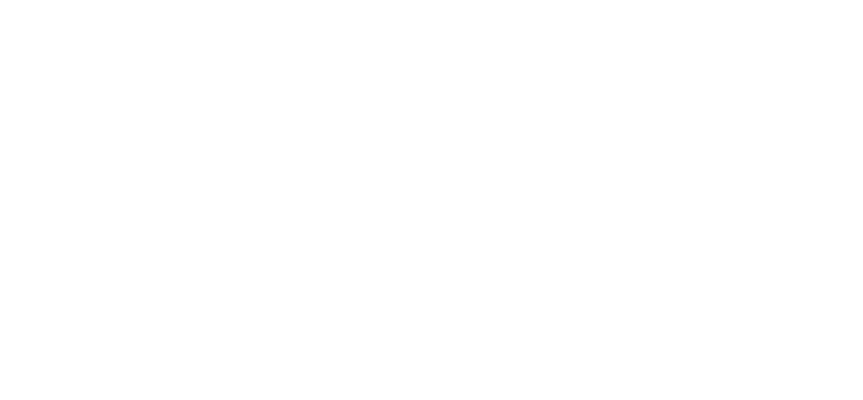
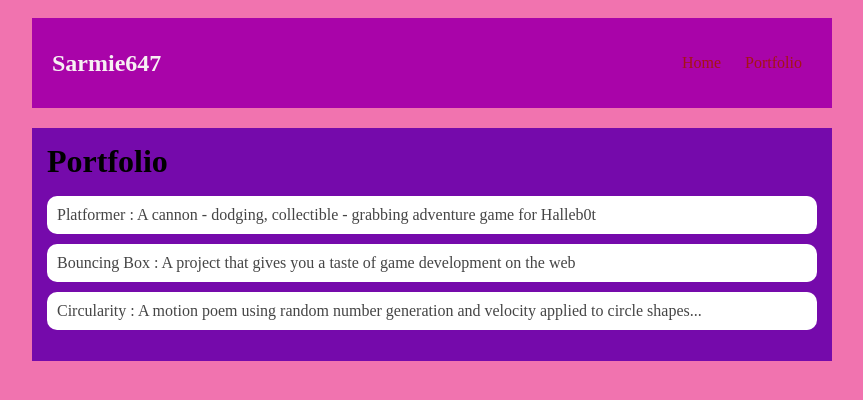
Before and after one commit to sarmie647/sarmie647.github.io, a plain HTML site: page portfolio.html in a window 1280 px wide. Shown: the whole page, without its empty margins (208-1071 px from the left). Drawn offline with Linux system fonts and the light colour scheme.

Commit message:
add index.html and css files

```diff
--- a/portfolio.html
+++ b/portfolio.html
@@ -1,11 +1,39 @@
 <!DOCTYPE HTML>
 <html>
     <head>
+        <title>Sarmie647</title>
+        <link rel="stylesheet" href="style.css">
     </head>
 
     <body>
         <div id="all-contents">
-
+            <nav>
+                <h1>Sarmie647</h1>
+                <ul id="nav-ul">
+                    <li class="nav-li">
+                    <a class="nav-a" href="index.html">Home</a>
+                    </li>
+                    <li class="nav-li">
+                    <a class="nav-a" href="portfolio.html">Portfolio</a>
+                    </li>
+                </ul>
+            </nav>
+            <main>
+                <div class="content">
+                    <h1>Portfolio</h1>
+                    <ul id="portfolio">
+                        <li>
+                            <a href="projects/platformer/">Platformer : A cannon - dodging, collectible - grabbing adventure game for Halleb0t</a>
+                        </li>
+                        <li>
+                            <a href="projects/bouncing-box/">Bouncing Box : A project that gives you a taste of game development on the web </a>
+                        </li>
+                        <li>
+                            <a href="projects/circularity/">Circularity : A motion poem using random number generation and velocity applied to circle shapes...</a>
+                        </li>
+                    </ul>
+                </div>
+            </main>
         </div>
     </body>
 </html>
--- a/style.css
+++ b/style.css
@@ -61,3 +61,28 @@ main {
 h2, h3 {
     margin: 5px;
 }
+         /* portfolio styles */
+         .content h1 {
+            color: black;
+        }
+
+        #portfolio {
+            list-style-type: none;
+            padding-left: 0;
+        }
+
+        #portfolio li {
+            background: #fff;
+            padding: 10px;
+            border-radius: 10px;
+            margin-bottom: 10px;
+        }
+
+        #portfolio li:hover {
+            background: #eee;
+        }
+
+        #portfolio a {
+            text-decoration: none;
+            color: #454545;
+        }
```
